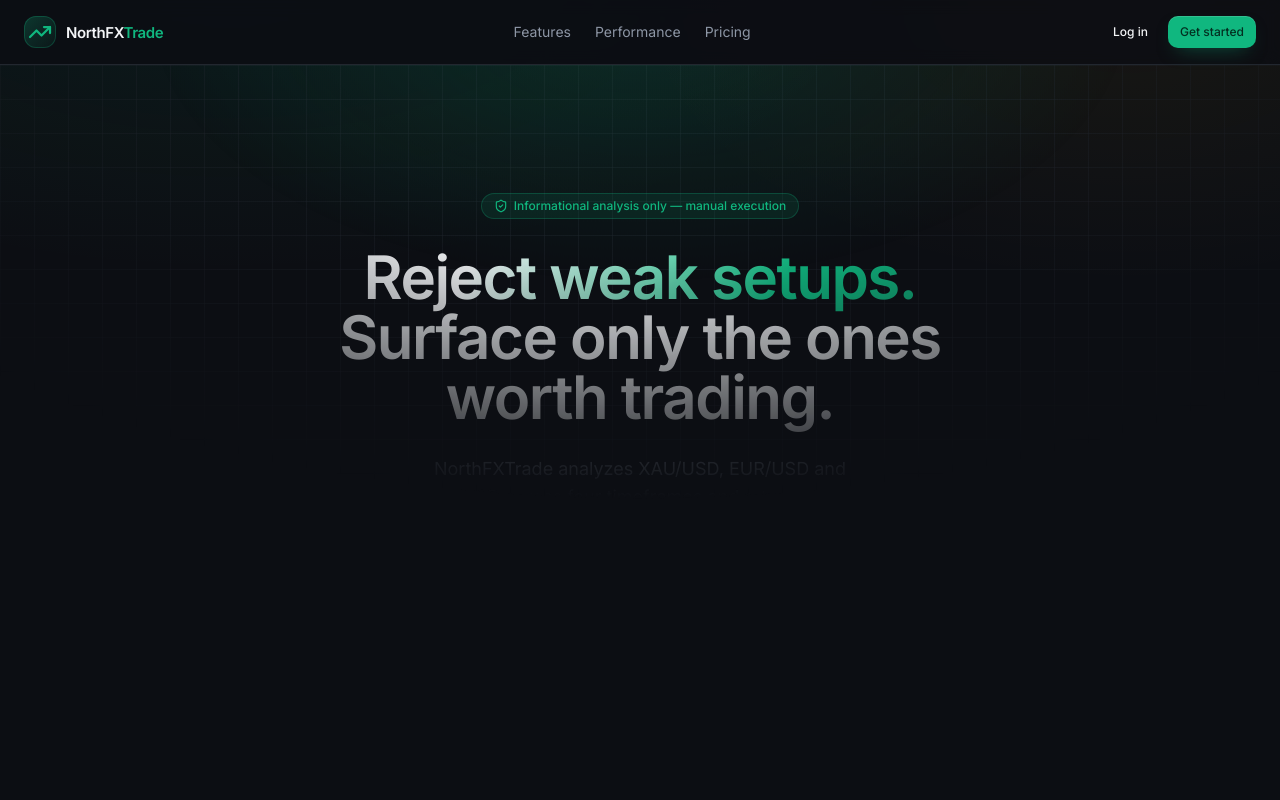
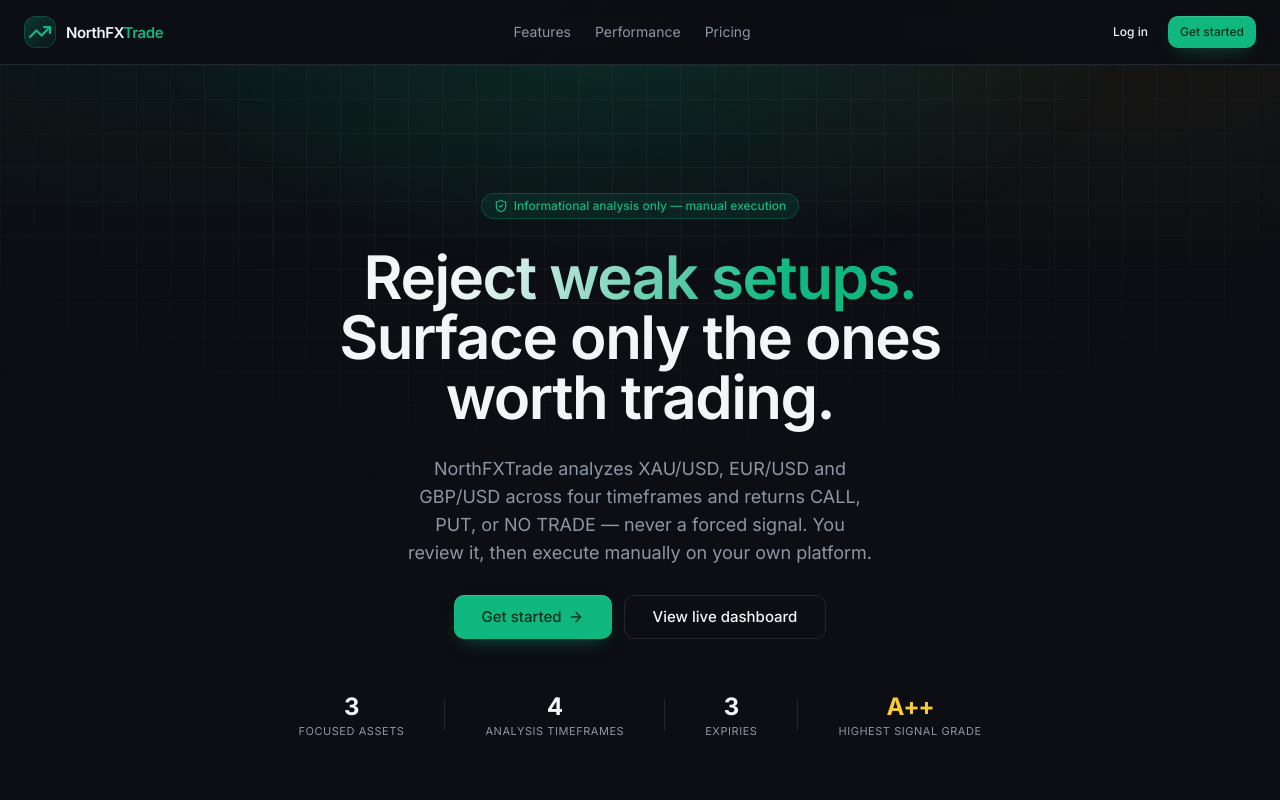
Before and after one commit to shabbirdeveloper/RealTimeTradingAnalysisPlatform, a Next.js app in the folder apps/web/: page / in a window 1280 px wide. Shown: the top 800 px of the page. Built offline with nearby package versions, Linux system fonts and the light colour scheme.

Commit message:
Fix bg-grid mask hiding hero and auth-form content

```diff
--- a/apps/web/src/app/(auth)/layout.tsx
+++ b/apps/web/src/app/(auth)/layout.tsx
@@ -3,7 +3,8 @@ import { Logo } from "@/components/layout/logo";
 
 export default function AuthLayout({ children }: { children: React.ReactNode }) {
   return (
-    <div className="relative flex min-h-screen flex-col items-center justify-center overflow-hidden bg-grid px-4 py-16">
+    <div className="relative flex min-h-screen flex-col items-center justify-center overflow-hidden px-4 py-16">
+      <div className="bg-grid pointer-events-none absolute inset-0" />
       <div className="pointer-events-none absolute inset-x-0 top-0 h-[420px] bg-[radial-gradient(ellipse_640px_360px_at_50%_-10%,hsl(var(--primary)/0.14),transparent_65%)]" />
       <Link href="/" className="relative mb-8"><Logo /></Link>
       <div className="relative w-full max-w-sm">{children}</div>
--- a/apps/web/src/app/(marketing)/page.tsx
+++ b/apps/web/src/app/(marketing)/page.tsx
@@ -8,7 +8,8 @@ import { ArrowRight, ShieldCheck, Filter, LineChart, TrendingUp, AlertTriangle }
 export default function LandingPage() {
   return (
     <div>
-      <section className="relative overflow-hidden border-b border-border/70 bg-grid">
+      <section className="relative overflow-hidden border-b border-border/70">
+        <div className="bg-grid pointer-events-none absolute inset-0" />
         <div className="hero-float pointer-events-none absolute inset-x-0 top-0 h-[520px] bg-[radial-gradient(ellipse_760px_420px_at_50%_-10%,hsl(var(--primary)/0.16),transparent_65%)]" />
         <div className="container relative flex flex-col items-center gap-7 py-24 text-center md:py-32">
           <span className="animate-in fade-in-0 slide-in-from-bottom-2 duration-500 ease-out inline-flex items-center gap-1.5 rounded-full border border-primary/25 bg-primary/10 px-3 py-1 text-xs font-medium text-primary">
```
